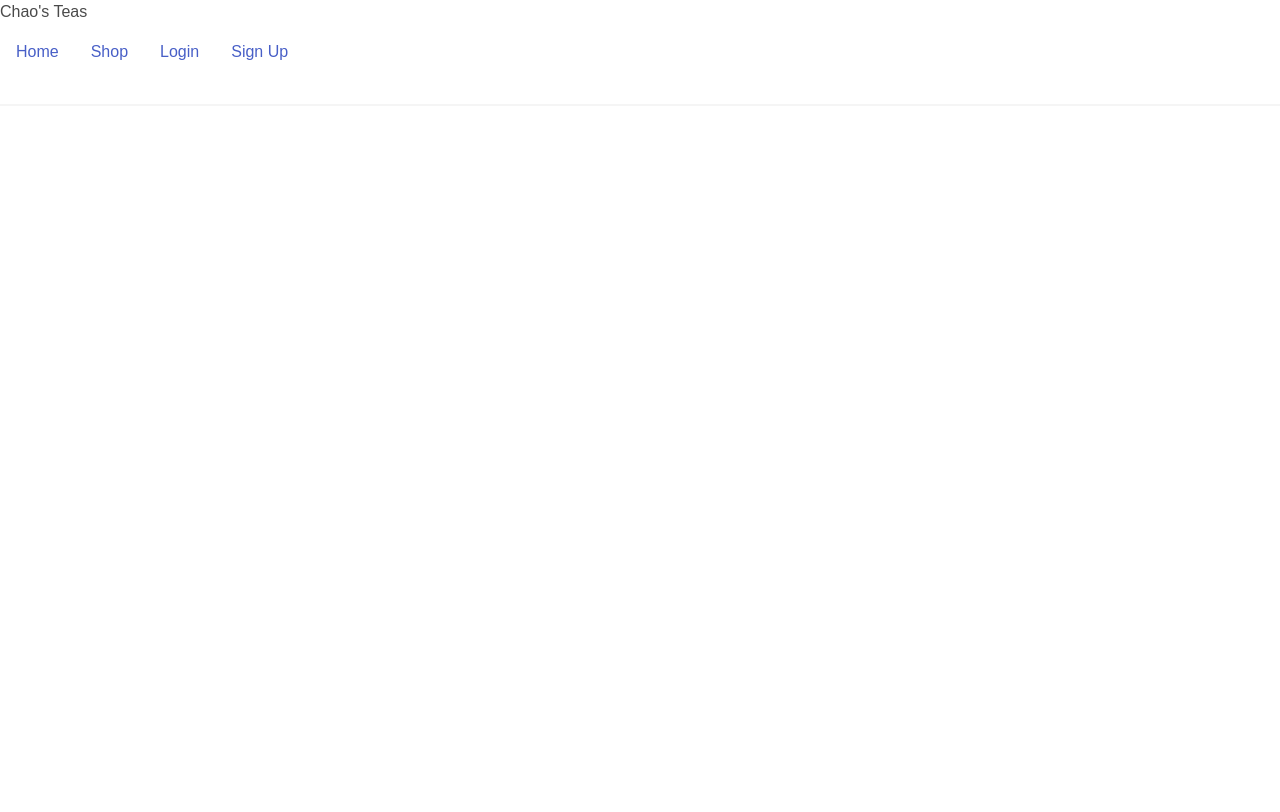
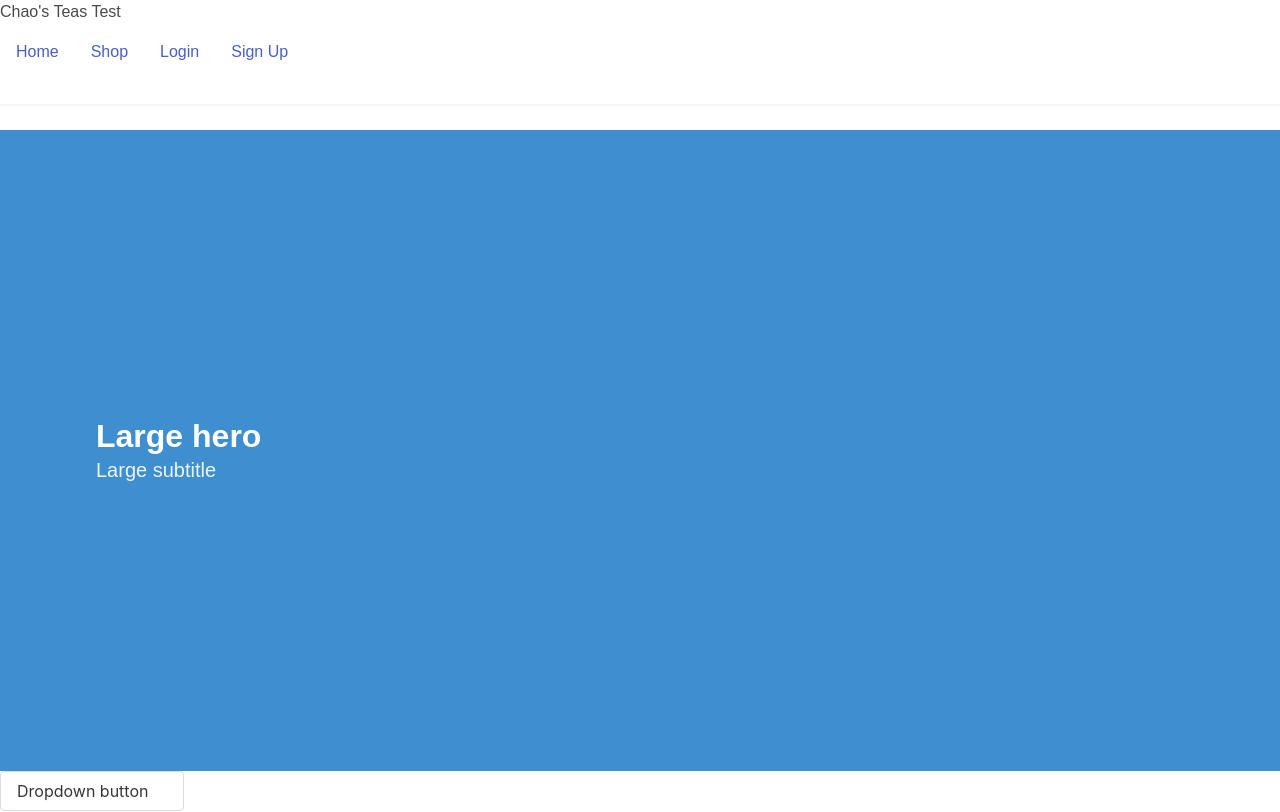
Before and after one commit to ChikoritaChampionsGraceShopper/ShopWithGrace, a React app: page / in a window 1280 px wide. Shown: the top 812 px of the page. Built offline with nearby package versions, Linux system fonts and the light colour scheme; no server answers.

Commit message:
save point

```diff
--- a/client/Routes.js
+++ b/client/Routes.js
@@ -33,13 +33,6 @@
         </Switch>
       ) : (
         <Switch>
-          <Route exact path='/' />
-          <Route exact path='/login'>
-            {Login}
-          </Route>
-          <Route exact path='/signup'>
-            {Signup}
-          </Route>
           <Route exact path='/' component={HomePage} />
           <Route path='/login'>{Login}</Route>
           <Route path='/signup'>{Signup}</Route>
--- a/client/components/Navbar.js
+++ b/client/components/Navbar.js
@@ -9,7 +9,7 @@
 
   return (
     <div>
-      <h1>Chao's Teas</h1>
+      <h1>Chao's Teas Test</h1>
       <nav>
         {isLoggedIn ? (
           <div>
```
